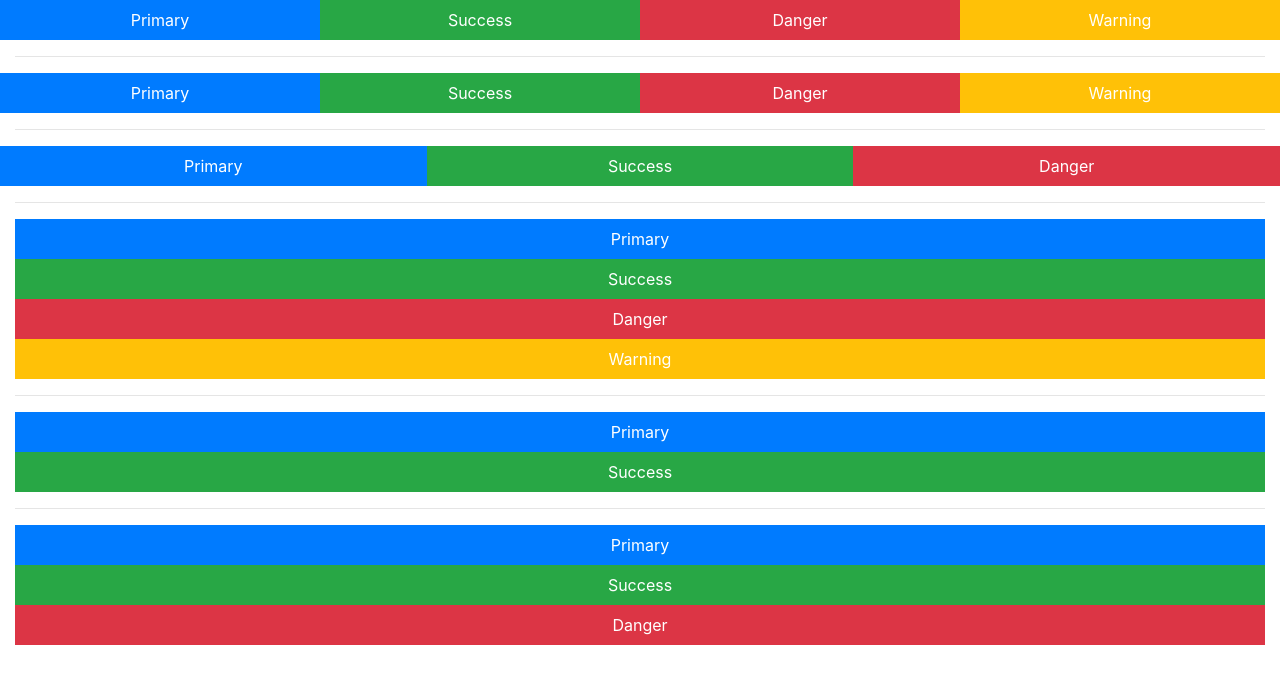
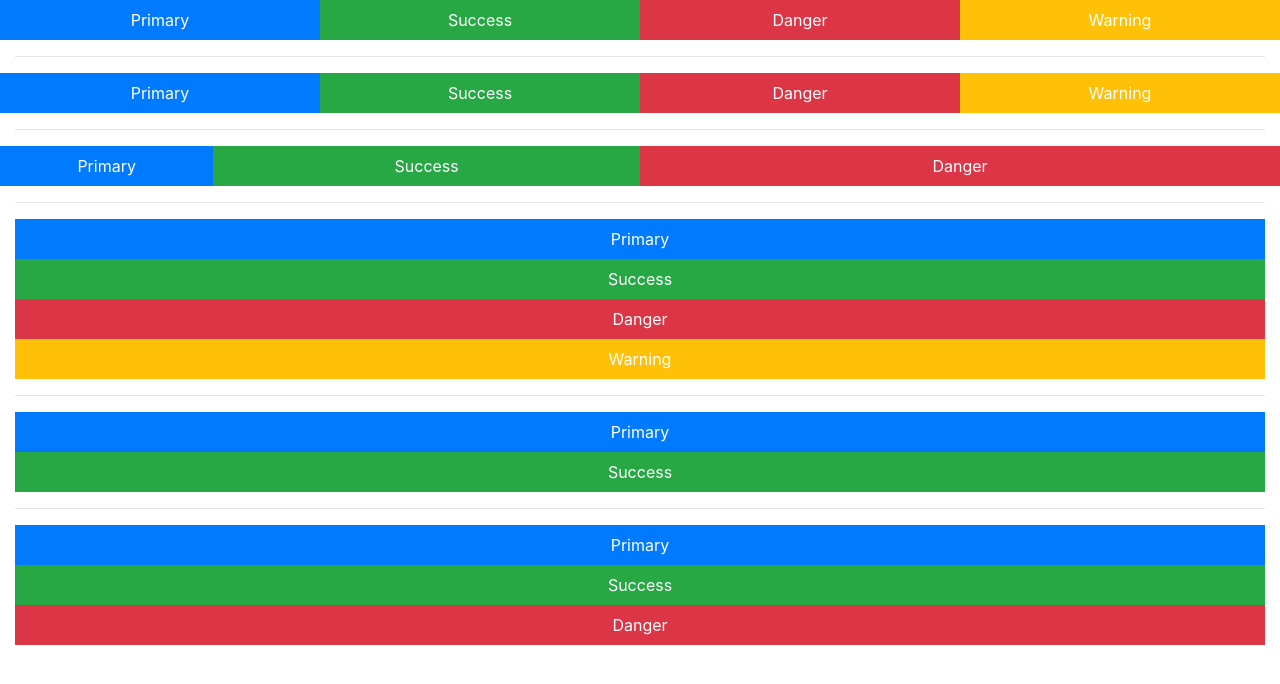
Before and after one commit to abrielleperry/atlas-web_front_end, a plain HTML site: page Bootstrap/1-index.html in a window 1280 px wide. Drawn offline with nearby package versions, Linux system fonts and the light colour scheme.

Commit message:
6 half of row

```diff
--- a/Bootstrap/1-index.html
+++ b/Bootstrap/1-index.html
@@ -32,9 +32,9 @@
   <hr />
   <!-- Third -->
   <div class="row">
-    <div class="col-lg col-md p-2 bg-primary text-white text-center">Primary</div>
-    <div class="col-lg col-md-6 p-2 bg-success text-white text-center">Success</div>
-    <div class="col-lg col-md p-2 bg-danger text-white text-center">Danger</div>
+    <div class="col-lg-2 col-md p-2 bg-primary text-white text-center">Primary</div>
+    <div class="col-lg-4 col-md-6 p-2 bg-success text-white text-center">Success</div>
+    <div class="col-lg-6 col-md p-2 bg-danger text-white text-center">Danger</div>
   </div>
 
   <hr />
```
